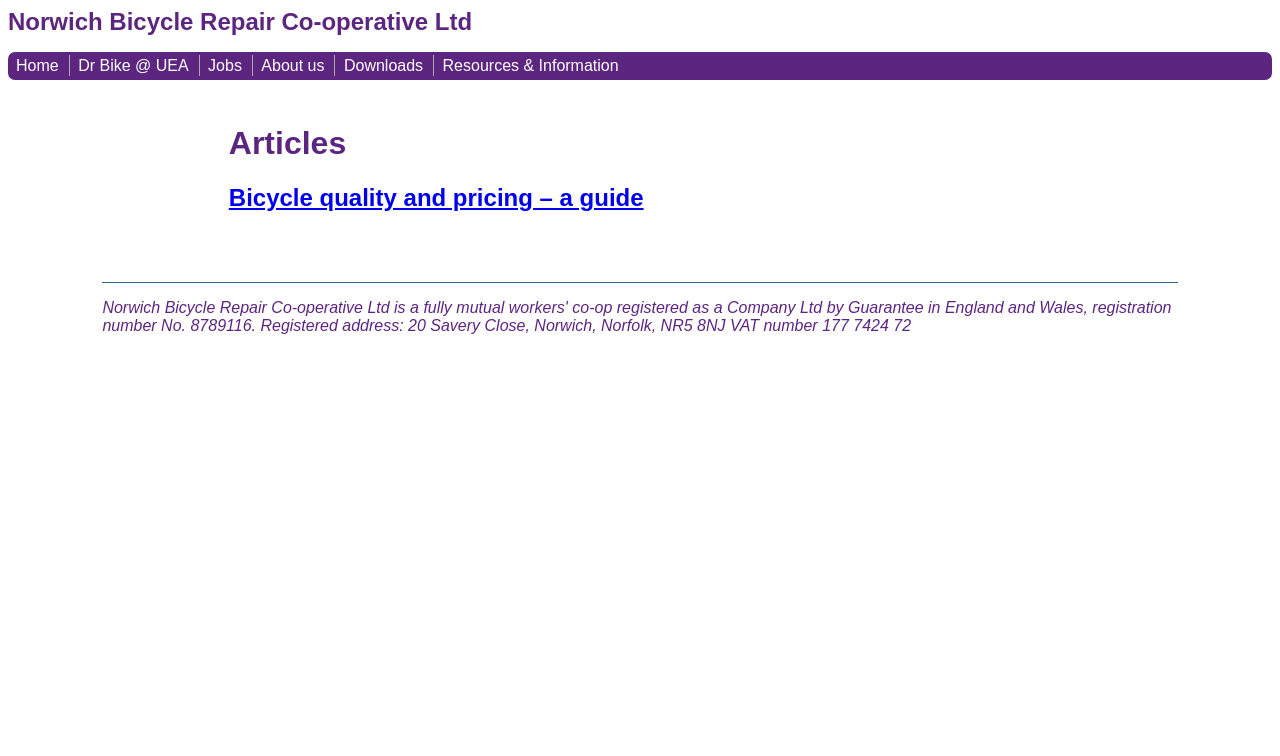
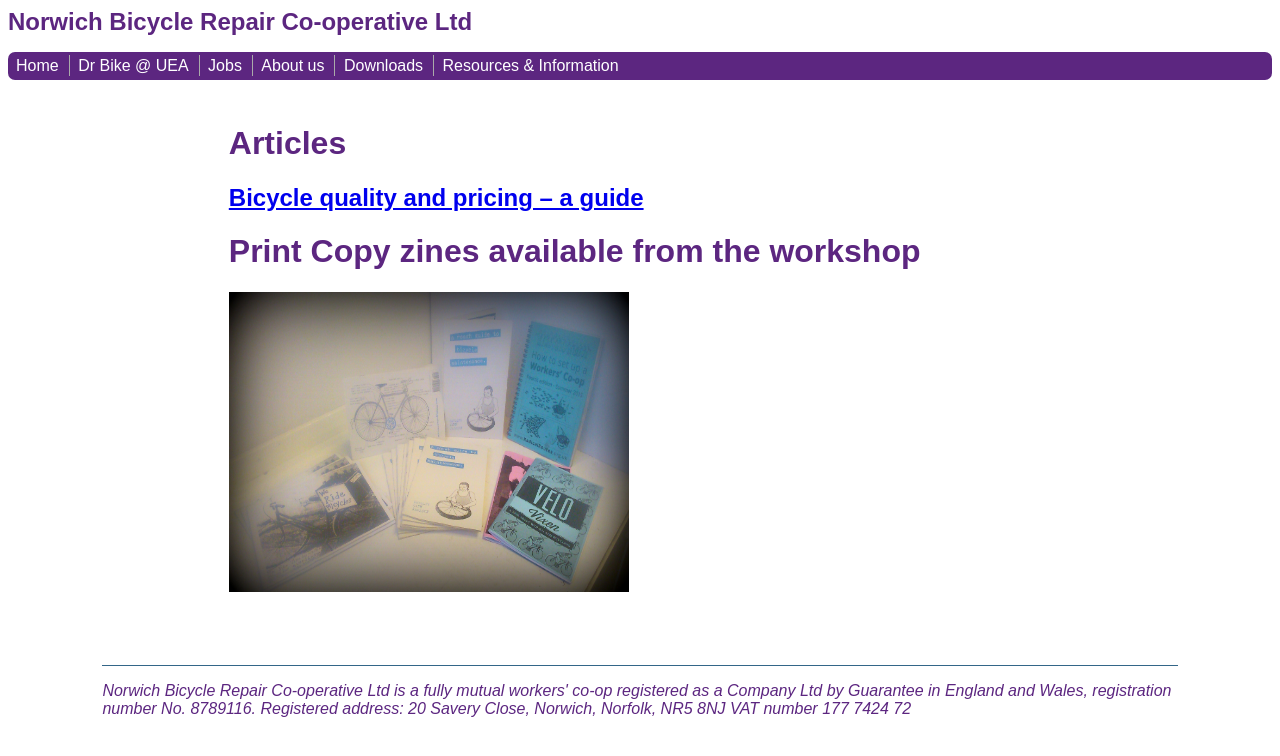
Before and after one commit to norwichbicyclerepaircooperative/norwichbicyclerepaircooperative.github.io, a Jekyll site: the page built from resources-information/index.md, in a window 1280 px wide. Shown: the top 756 px of the page. Built offline with Jekyll 4.4.1, drawn with Linux system fonts in a browser that asks for light colours.

Commit message:
Update index.md

```diff
--- a/resources-information/index.md
+++ b/resources-information/index.md
@@ -6,3 +6,7 @@
 # Articles
 
 ## [Bicycle quality and pricing – a guide](http://www.norwichbicyclerepaircoop.co.uk/resources-information/quality-pricing-guide/)
+
+# Print Copy zines available from the workshop
+
+<img src="/static/images/Zines_for_sale.jpg" width="400" height="300" />
```
